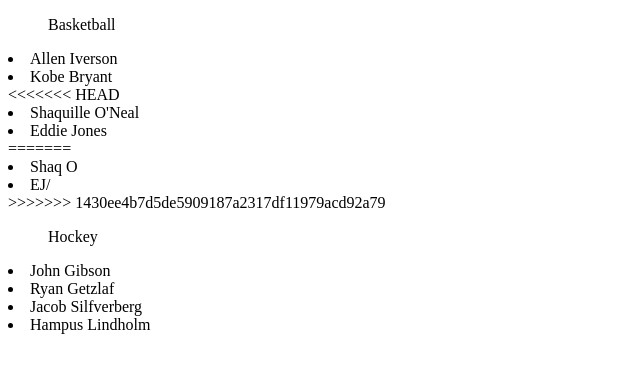
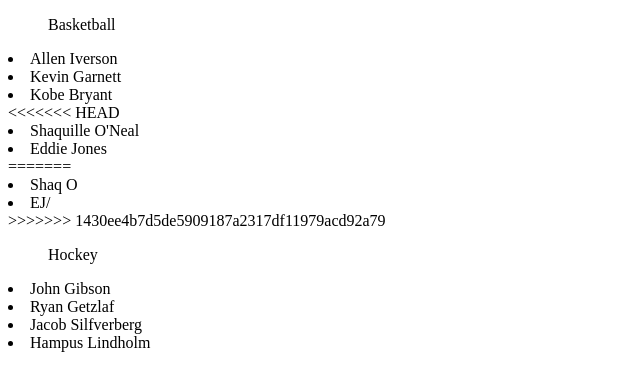
Before and after one commit to valensh1/GitTesting, a plain HTML site: page index.html in a window 1280 px wide. Shown: the whole page, without its empty margins (0-640 px from the left). Drawn offline with Linux system fonts and the light colour scheme.

Commit message:
Added Kevin Garnett

```diff
--- a/index.html
+++ b/index.html
@@ -9,6 +9,7 @@
 <body>
     <ol>Basketball</ol>
     <li>Allen Iverson</li>
+    <li>Kevin Garnett</li>
     <li>Kobe Bryant</li>
 <<<<<<< HEAD
     <li>Shaquille O'Neal</li>
```
